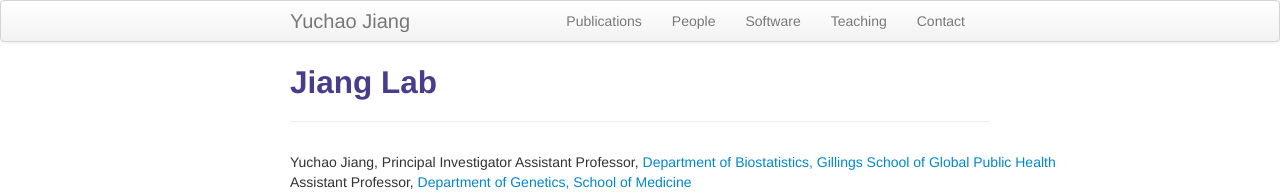
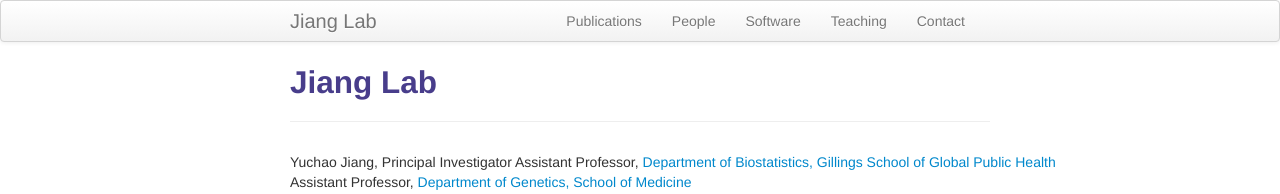
Before and after one commit to yuchaojiang/yuchaojiang.github.io, a Jekyll site: the page built from index.md, in a window 1280 px wide. Shown: the top 194 px of the page. Built offline with Jekyll 4.4.1, drawn with Linux system fonts in a browser that asks for light colours.

Commit message:
Update _config.yml

```diff
--- a/_config.yml
+++ b/_config.yml
@@ -8,7 +8,7 @@ highlighter: rouge
 # Themes are encouraged to use these universal variables
 # so be sure to set them if your theme uses them.
 #
-title : Yuchao Jiang
+title : Jiang Lab
 author :
   name : Yuchao Jiang
   email : yuchaoj@email.unc.edu
```
